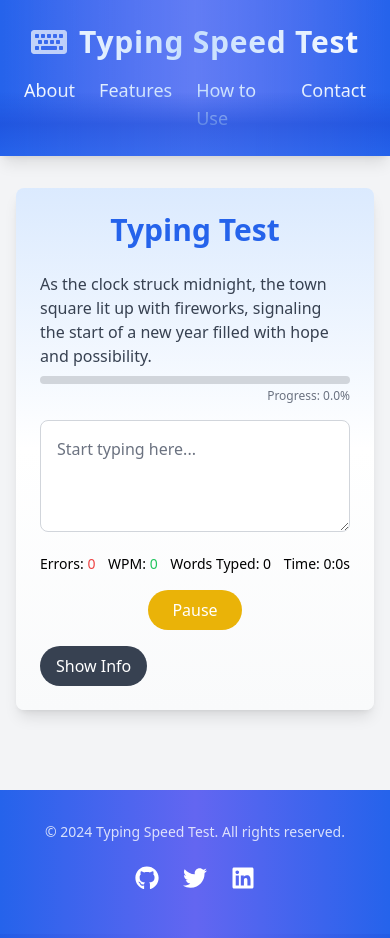
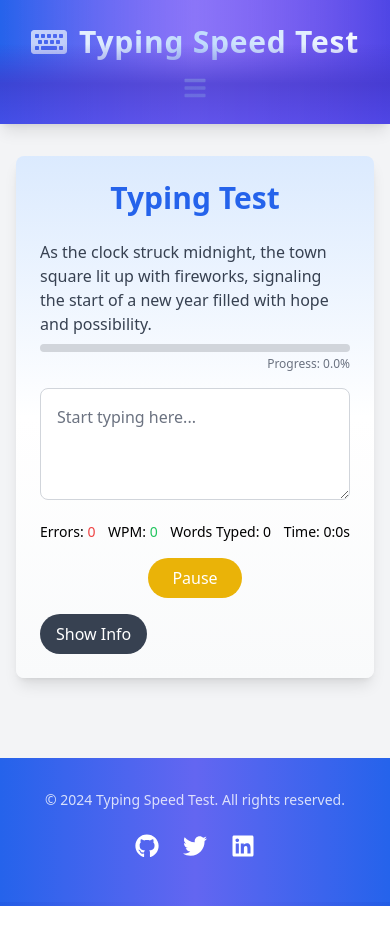
Before and after one commit to ltxstudio/typing-speed, a React (Vite) app: page / in a window 390 px wide. After the commit the page ends 906 px from the top, so only its background shows below. Built offline with nearby package versions, Linux system fonts and the light colour scheme.

Commit message:
Update Header.jsx

```diff
--- a/src/components/Header.jsx
+++ b/src/components/Header.jsx
@@ -1,8 +1,13 @@
-import React from 'react';
-import { FaKeyboard } from 'react-icons/fa';
+import React, { useState } from 'react';
+import { FaKeyboard, FaBars, FaTimes } from 'react-icons/fa';
 
-const Header = () => (
-  <header className="relative bg-gradient-to-r from-blue-600 via-indigo-500 to-blue-600 text-white py-6 shadow-lg overflow-hidden">
+const Header = () => {
+  const [isMenuOpen, setIsMenuOpen] = useState(false);
+
+  const toggleMenu = () => setIsMenuOpen(!isMenuOpen);
+
+  return (
+    <header className="relative bg-gradient-to-r from-blue-600 via-purple-500 to-indigo-600 text-white py-6 shadow-lg overflow-hidden">
       <div className="container mx-auto flex flex-col md:flex-row items-center justify-between px-6 md:px-12">
         {/* Logo and Title */}
         <div className="flex items-center space-x-3 mb-4 md:mb-0">
@@ -12,21 +17,89 @@ const Header = () => (
           </h1>
         </div>
 
-      {/* Navigation (for larger screens) */}
-      <nav className="flex space-x-6 text-lg font-medium">
-        <a href="#about" className="hover:text-yellow-300 transition duration-300 ease-in-out transform hover:scale-105">About</a>
-        <a href="#features" className="hover:text-yellow-300 transition duration-300 ease-in-out transform hover:scale-105">Features</a>
-        <a href="#how-to-use" className="hover:text-yellow-300 transition duration-300 ease-in-out transform hover:scale-105">How to Use</a>
-        <a href="#contact" className="hover:text-yellow-300 transition duration-300 ease-in-out transform hover:scale-105">Contact</a>
+        {/* Desktop Navigation */}
+        <nav className="hidden md:flex space-x-6 text-lg font-medium">
+          <a
+            href="#about"
+            className="hover:text-yellow-300 transition duration-300 ease-in-out transform hover:scale-105"
+          >
+            About
+          </a>
+          <a
+            href="#features"
+            className="hover:text-yellow-300 transition duration-300 ease-in-out transform hover:scale-105"
+          >
+            Features
+          </a>
+          <a
+            href="#how-to-use"
+            className="hover:text-yellow-300 transition duration-300 ease-in-out transform hover:scale-105"
+          >
+            How to Use
+          </a>
+          <a
+            href="#contact"
+            className="hover:text-yellow-300 transition duration-300 ease-in-out transform hover:scale-105"
+          >
+            Contact
+          </a>
         </nav>
+
+        {/* Mobile Menu Toggle */}
+        <button
+          className="md:hidden text-2xl focus:outline-none focus:ring-2 focus:ring-yellow-300"
+          onClick={toggleMenu}
+        >
+          {isMenuOpen ? <FaTimes /> : <FaBars />}
+        </button>
       </div>
 
-    {/* Background animation (optional for a more dynamic look) */}
-    <div className="absolute inset-0 bg-gradient-to-r from-transparent via-blue-400 to-transparent opacity-20 animate-pulse"></div>
+      {/* Mobile Navigation */}
+      {isMenuOpen && (
+        <motion.div
+          initial={{ opacity: 0, y: -20 }}
+          animate={{ opacity: 1, y: 0 }}
+          transition={{ duration: 0.3 }}
+          className="absolute top-full left-0 w-full bg-indigo-700 text-white shadow-lg flex flex-col items-center space-y-4 py-4 md:hidden"
+        >
+          <a
+            href="#about"
+            className="hover:text-yellow-300 transition duration-300 ease-in-out"
+            onClick={() => setIsMenuOpen(false)}
+          >
+            About
+          </a>
+          <a
+            href="#features"
+            className="hover:text-yellow-300 transition duration-300 ease-in-out"
+            onClick={() => setIsMenuOpen(false)}
+          >
+            Features
+          </a>
+          <a
+            href="#how-to-use"
+            className="hover:text-yellow-300 transition duration-300 ease-in-out"
+            onClick={() => setIsMenuOpen(false)}
+          >
+            How to Use
+          </a>
+          <a
+            href="#contact"
+            className="hover:text-yellow-300 transition duration-300 ease-in-out"
+            onClick={() => setIsMenuOpen(false)}
+          >
+            Contact
+          </a>
+        </motion.div>
+      )}
 
-    {/* Header Decoration (for extra styling) */}
-    <div className="absolute bottom-0 left-0 w-full h-16 bg-gradient-to-t from-blue-600 via-blue-700 to-transparent opacity-60"></div>
+      {/* Background Animation */}
+      <div className="absolute inset-0 bg-gradient-to-r from-transparent via-blue-400 to-transparent opacity-30 animate-pulse"></div>
+
+      {/* Decorative Curved Divider */}
+      <div className="absolute bottom-0 left-0 w-full h-20 bg-gradient-to-t from-indigo-600 via-indigo-700 to-transparent opacity-70 clip-path-mountain"></div>
     </header>
   );
+};
 
 export default Header;
```
Lines whose indentation alone changed are shown as unchanged.
